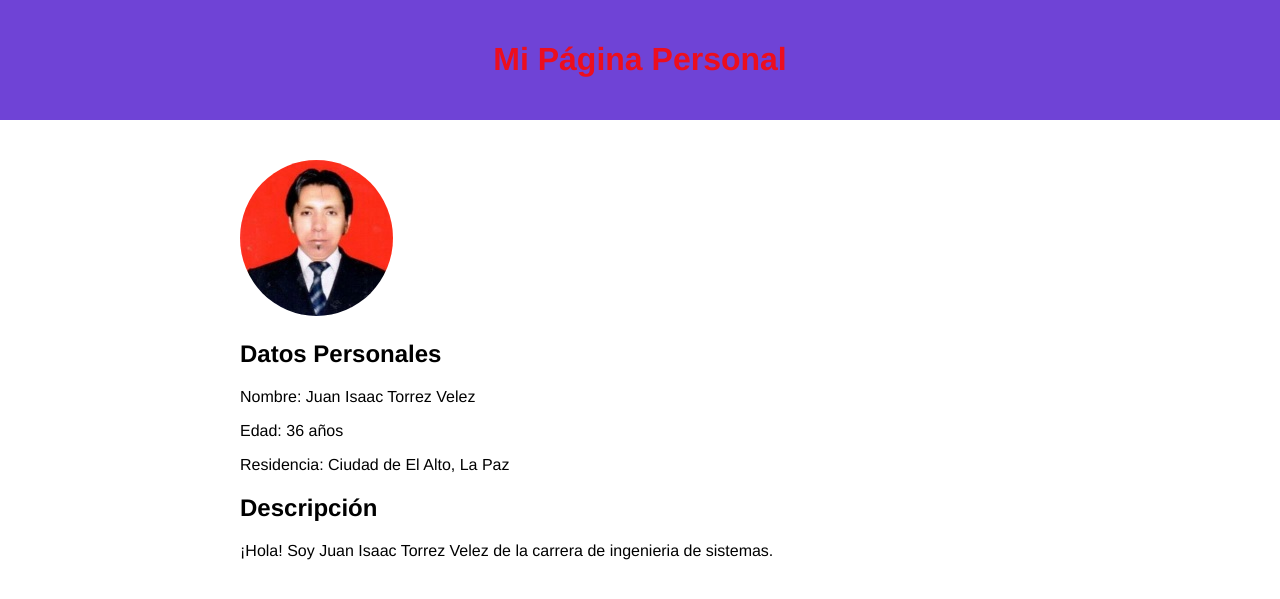
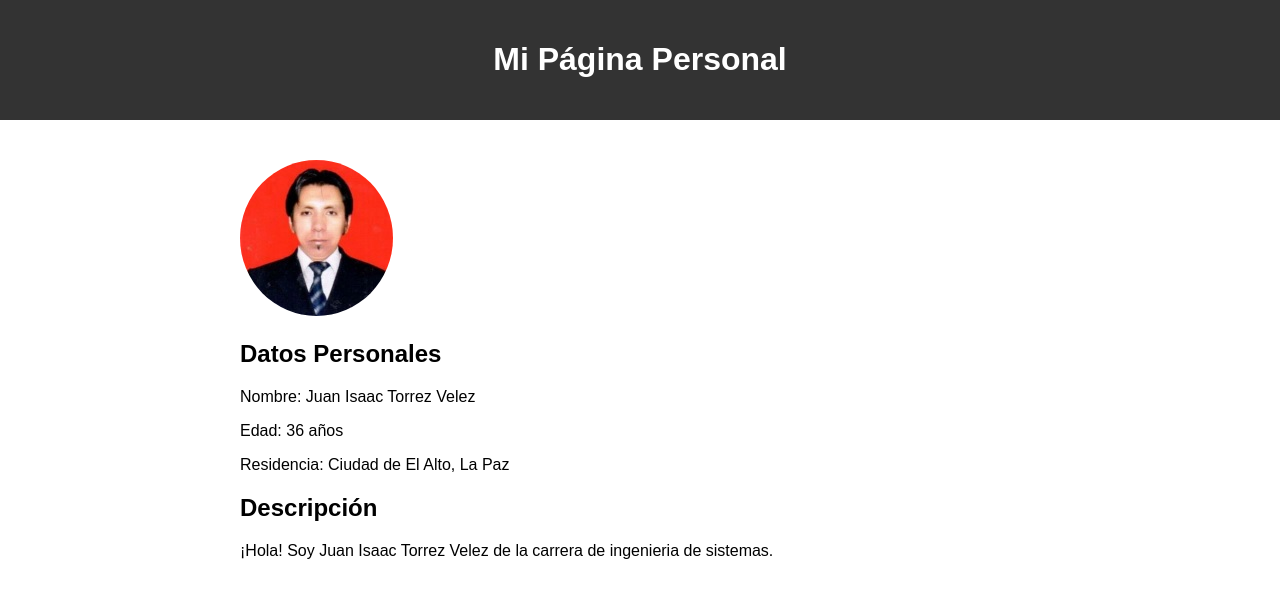
Before and after one commit to JuanIsaacTV/proyectoportafolio.github.io, a plain HTML site: page index.html in a window 1280 px wide. Drawn offline with Linux system fonts and the light colour scheme.

Commit message:
Update styles.css
modificacion

```diff
--- a/styles.css
+++ b/styles.css
@@ -1,12 +1,12 @@
 body {
-    font-family: 'Franklin Gothic Medium', 'Arial Narrow', Arial, sans-serif;
+    font-family: Arial, sans-serif;
     margin: 0;
     padding: 0;
 }
 
 header {
-    background-color: hsl(258, 64%, 55%);
-    color: #ec0e1e;
+    background-color: #333;
+    color: #fff;
     text-align: center;
     padding: 20px;
 }
```
